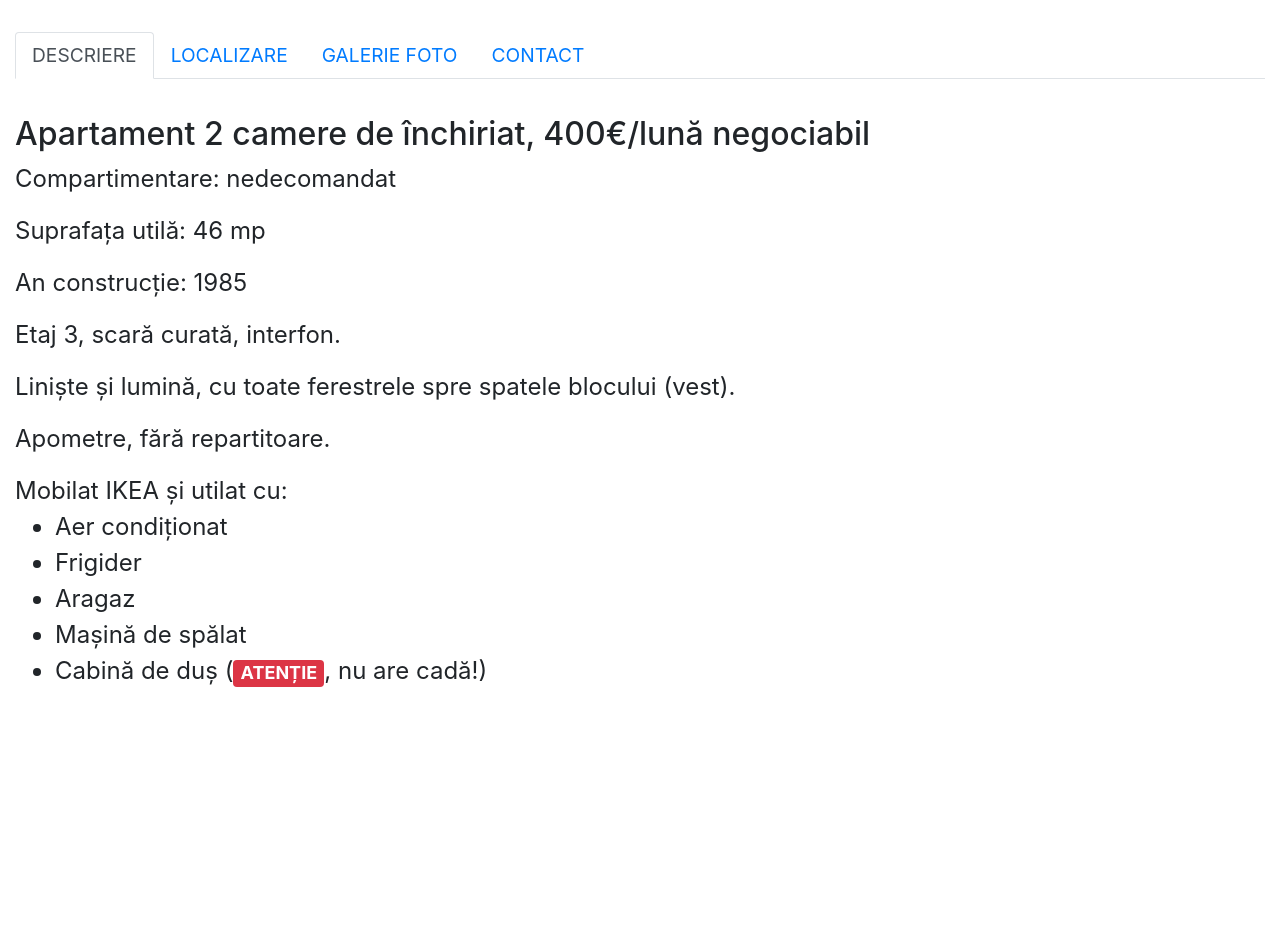
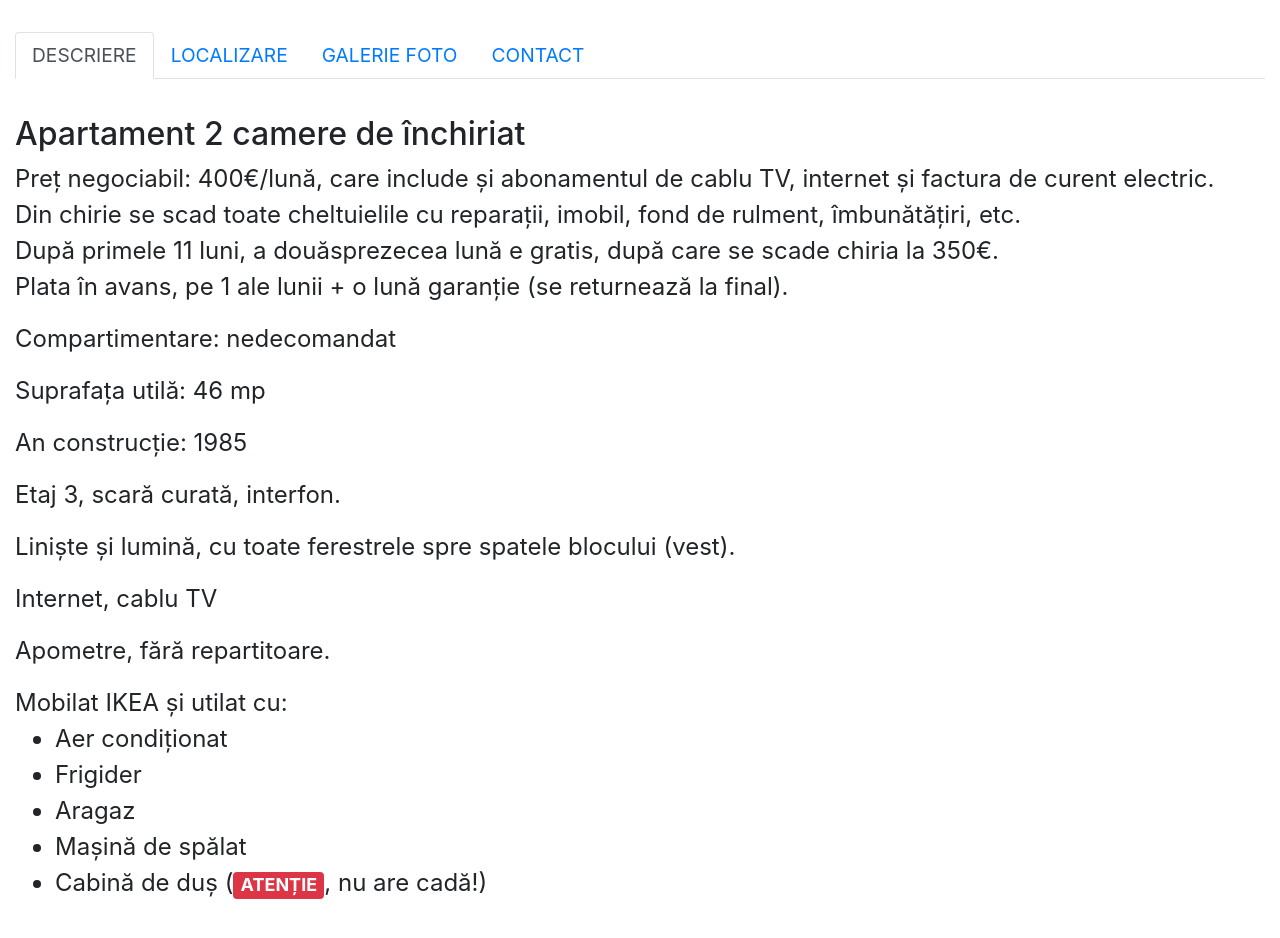
Before and after one commit to de-inchiriat/de-inchiriat.github.io, a plain HTML site: page index.html in a window 1280 px wide. Before the commit the page ends 800 px from the top, so only its background shows below. Drawn offline with nearby package versions, Linux system fonts and the light colour scheme.

Commit message:
Detalii preț

```diff
--- a/index.html
+++ b/index.html
@@ -35,12 +35,14 @@
             <br>
             <div id="tabsJustifiedContent" class="tab-content">
                 <div id="home" class="tab-pane fade active show">
-                    <h2>Apartament 2 camere de închiriat, 400€/lună negociabil</h2>
+                    <h2>Apartament 2 camere de închiriat</h2>
+                    <p>Preț negociabil: 400€/lună, care include și abonamentul de cablu TV, internet și factura de curent electric.<br>Din chirie se scad toate cheltuielile cu reparații, imobil, fond de rulment, îmbunătățiri, etc.<br>După primele 11 luni, a douăsprezecea lună e gratis, după care se scade chiria la 350€.<br>Plata în avans, pe 1 ale lunii + o lună garanție (se returnează la final).</p>
                     <p>Compartimentare: nedecomandat</p>
                     <p>Suprafața utilă: 46 mp</p>
                     <p>An construcție: 1985</p>
                     <p>Etaj 3, scară curată, interfon.</p>
                     <p>Liniște și lumină, cu toate ferestrele spre spatele blocului (vest).</p>
+                    <p>Internet, cablu TV</p>
                     <p>Apometre, fără repartitoare.</p>
                     Mobilat IKEA și utilat cu:
                     <ul>
```
